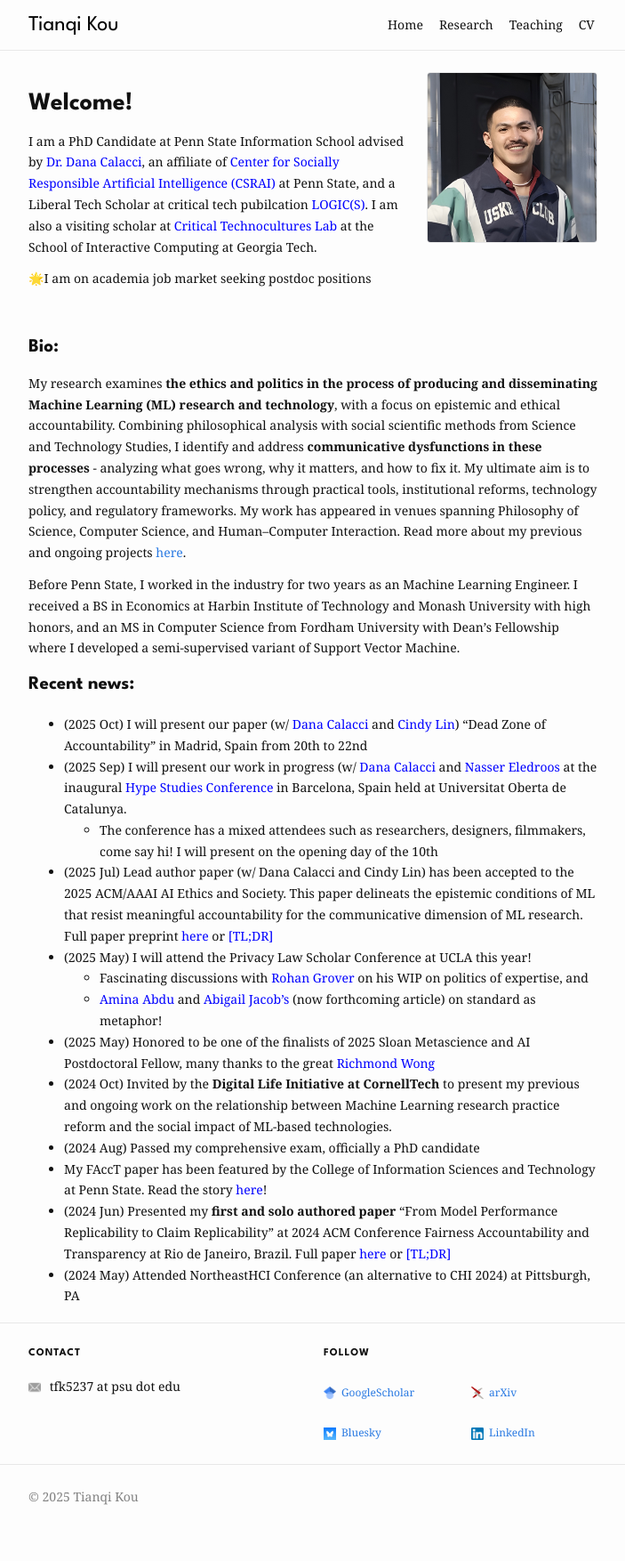
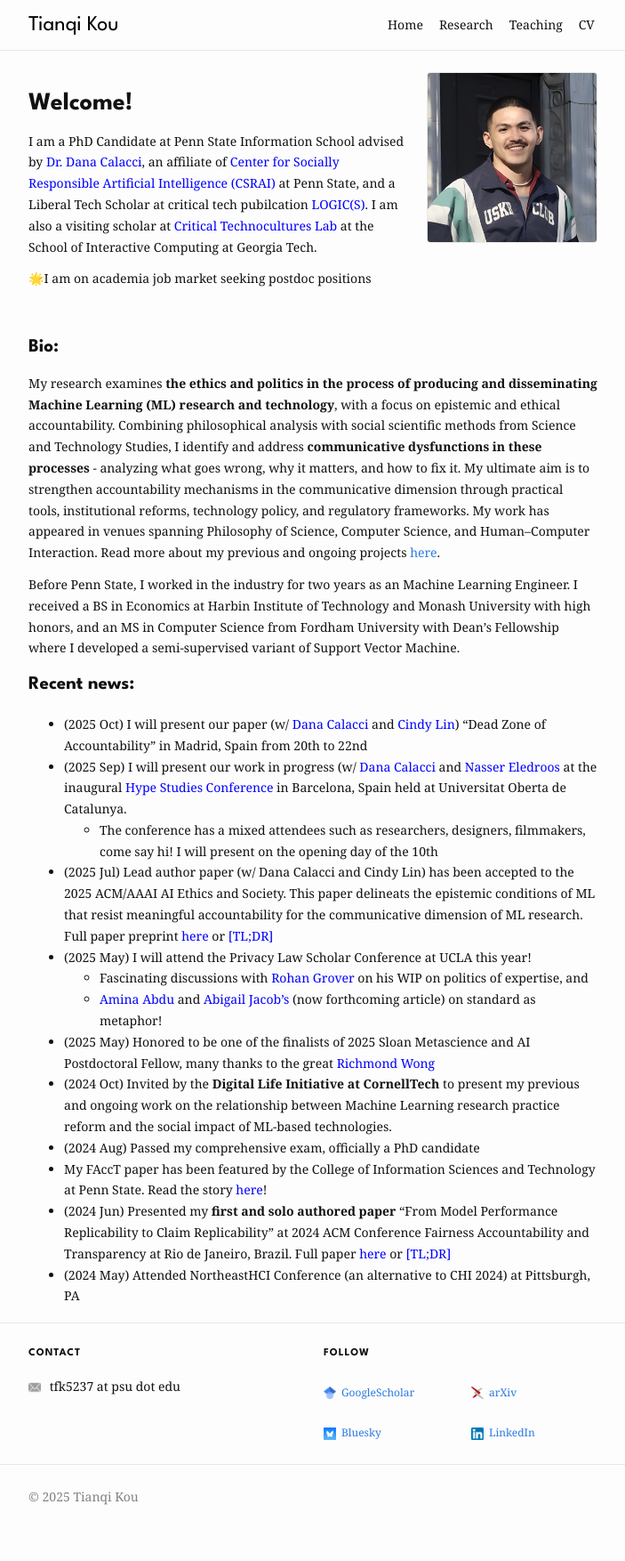
Before and after one commit to koutianqi/koutianqi.github.io, a Jekyll site: the page built from index.markdown, in a window 1280 px wide. Shown: the whole page at 89% size, without its empty margins (288-991 px from the left). Built offline with Jekyll 4.4.1, drawn with Linux system fonts in a browser that asks for light colours.

Commit message:
Update index.markdown

```diff
--- a/index.markdown
+++ b/index.markdown
@@ -19,7 +19,7 @@
 
 ## Bio:
 
-My research examines **the ethics and politics in the process of producing and disseminating Machine Learning (ML) research and technology**, with a focus on epistemic and ethical accountability. Combining philosophical analysis with social scientific methods from Science and Technology Studies, I identify and address **communicative dysfunctions in these processes** - analyzing what goes wrong, why it matters, and how to fix it. My ultimate aim is to strengthen accountability mechanisms through practical tools, institutional reforms, technology policy, and regulatory frameworks. My work has appeared in venues spanning Philosophy of Science, Computer Science, and Human–Computer Interaction. Read more about my previous and ongoing projects [here](https://koutianqi.github.io/pages/research/).
+My research examines **the ethics and politics in the process of producing and disseminating Machine Learning (ML) research and technology**, with a focus on epistemic and ethical accountability. Combining philosophical analysis with social scientific methods from Science and Technology Studies, I identify and address **communicative dysfunctions in these processes** - analyzing what goes wrong, why it matters, and how to fix it. My ultimate aim is to strengthen accountability mechanisms in the communicative dimension through practical tools, institutional reforms, technology policy, and regulatory frameworks. My work has appeared in venues spanning Philosophy of Science, Computer Science, and Human–Computer Interaction. Read more about my previous and ongoing projects [here](https://koutianqi.github.io/pages/research/).
 
 Before Penn State, I worked in the industry for two years as an Machine Learning Engineer. I received a BS in Economics at Harbin Institute of Technology and Monash University with high honors, and an MS in Computer Science from Fordham University with Dean's Fellowship where I developed a semi-supervised variant of Support Vector Machine.
 
```
